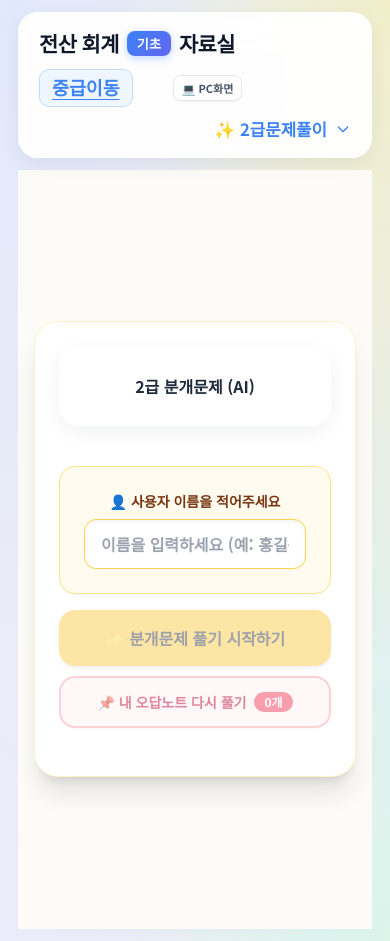
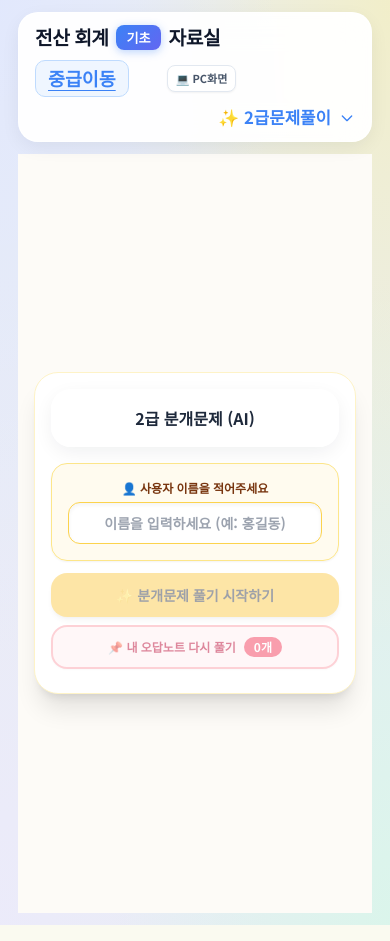
Before and after one commit to wooskor79/account, a PHP site: page / in a window 390 px wide. Run offline with PHP 8.4, Linux system fonts and the light colour scheme; the visitor is signed in with stand-in values (Sample User, id 1); some libraries are stand-ins or nearby versions.

Commit message:
fix: resolve mobile quiz dropdown z-index overlap and reduce title vertical padding

```diff
--- a/css/style.css
+++ b/css/style.css
@@ -69,6 +69,8 @@ box-shadow: 0 6px 20px -2px rgba(15, 23, 42, 0.07);
 border: 1px solid rgba(255, 255, 255, 0.9);
 margin-bottom: 12px;
 flex-shrink: 0;
+position: relative;
+z-index: 1000;
 }
 
 .logo-section {
@@ -1281,6 +1283,15 @@ body { height: auto; overflow-y: auto; }
 .calc-display { font-size: 1.4rem; padding: 10px; }
 .calc-btn { padding: 10px 0; font-size: 1rem; }
 }
+#quiz-dropdown-wrapper {
+    position: relative;
+    z-index: 1001;
+}
+
+#quiz-menu-dropdown, #quiz1-menu-dropdown {
+    z-index: 99999 !important;
+}
+
 /* 모바일 및 태블릿 환경 강제 문제풀이 모드 및 상단 레이아웃 */
 @media (max-width: 1024px) {
     #main-content-view {
@@ -1291,21 +1302,23 @@ body { height: auto; overflow-y: auto; }
     }
 
     header {
-        padding: 15px 20px;
+        padding: 10px 16px;
+        position: relative;
+        z-index: 1000;
     }
     .logo-section {
         flex-direction: row;
         flex-wrap: wrap;
-        gap: 10px;
+        gap: 8px;
         align-items: center;
     }
     .logo-section h1 {
-        margin-right: 15px;
+        margin-right: 10px;
         white-space: nowrap;
-        font-size: 1.3rem;
+        font-size: 1.2rem;
     }
     .header-links {
-        gap: 15px;
+        gap: 10px;
     }
     .login-section {
         display: none !important; /* 모바일/태블릿에서 로그인 숨김 */
--- a/index.php
+++ b/index.php
@@ -84,13 +84,13 @@ $show_lock_gate = $is_private && !$is_admin;
             </button>
 
             <div class="header-links" style="align-items: center; display: flex; margin-left: auto;">
-                <div class="relative inline-block" id="quiz-dropdown-wrapper">
+                <div class="relative inline-block z-[1001]" id="quiz-dropdown-wrapper">
                     <!-- 급수에 따라 텍스트 및 색상이 동적 변경되는 단일 문제풀이 버튼 -->
                     <span id="quiz-menu-btn" onclick="toggleQuizMenu()" style="color: var(--accounting-point); font-weight:700; cursor:pointer; display:flex; align-items:center; gap:4px; font-size:1.05rem;">
                         ✨ 2급문제풀이 <svg class="w-4 h-4 ml-1" fill="none" stroke="currentColor" viewBox="0 0 24 24" xmlns="http://www.w3.org/2000/svg"><path stroke-linecap="round" stroke-linejoin="round" stroke-width="2" d="M19 9l-7 7-7-7"></path></svg>
                     </span>
 
-                    <div id="quiz-menu-dropdown" class="hidden absolute right-0 left-auto mt-3 w-64 max-w-[calc(100vw-32px)] bg-white rounded-xl shadow-xl border border-slate-100 py-2 z-[9999]">
+                    <div id="quiz-menu-dropdown" class="hidden absolute right-0 left-auto mt-3 w-64 max-w-[calc(100vw-32px)] bg-white rounded-xl shadow-xl border border-slate-100 py-2 z-[99999]">
                         <!-- 2급 문제풀이 메뉴 (기초 모드 시 노출) -->
                         <div id="quiz-menu-items-grade2">
                             <a onclick="openQuizApp('journal')" class="block px-4 py-3 text-sm font-semibold text-slate-700 hover:bg-amber-50 hover:text-amber-600 cursor-pointer border-b border-slate-100">
@@ -276,17 +276,17 @@ $show_lock_gate = $is_private && !$is_admin;
     <div id="quiz-content-view" class="hidden flex-grow flex items-center justify-center p-4 bg-[#fdfbf7] overflow-y-auto" style="min-height: calc(100vh - 85px);">
 
         <!-- 1. 분개문제풀기 컨테이너 -->
-        <div id="journal-quiz-container" class="w-full max-w-2xl bg-white rounded-3xl shadow-xl p-6 sm:p-8 border border-amber-100 my-auto hidden relative">
+        <div id="journal-quiz-container" class="w-full max-w-2xl bg-white rounded-3xl shadow-xl p-4 sm:p-7 md:p-8 border border-amber-100 my-auto hidden relative">
 
-            <header class="flex items-center justify-between gap-1 sm:gap-2 mb-4 md:mb-6 min-h-[52px]">
+            <header class="flex items-center justify-between gap-1 sm:gap-2 mb-2 sm:mb-4 min-h-[38px] sm:min-h-[48px]">
                 <div class="flex items-center flex-shrink-0 min-w-0 lg:min-w-[110px]">
                     <button onclick="goHome()" class="hidden lg:inline-flex items-center text-xs bg-slate-100 hover:bg-slate-200 text-slate-600 px-3 py-2 rounded-xl transition font-medium whitespace-nowrap shadow-xs">
                         🏠 홈으로 돌아가기
                     </button>
                 </div>
 
-                <div class="flex-1 flex items-center justify-center min-h-[48px] px-1 overflow-hidden">
-                    <h1 class="text-base sm:text-xl md:text-2xl font-bold text-slate-800 text-center leading-snug break-keep line-clamp-2 max-w-full m-0">2급분개</h1>
+                <div class="flex-1 flex items-center justify-center min-h-[36px] sm:min-h-[44px] px-1 overflow-hidden">
+                    <h1 class="text-base sm:text-lg md:text-xl font-bold text-slate-800 text-center leading-snug break-keep line-clamp-2 max-w-full m-0">2급분개</h1>
                 </div>
 
                 <div class="flex items-center justify-end flex-shrink-0 min-w-0 md:min-w-[110px]">
@@ -298,21 +298,21 @@ $show_lock_gate = $is_private && !$is_admin;
             </header>
 
             <!-- 분개 Start Screen -->
-            <div id="start-screen" class="text-center py-6 space-y-4">
-                <div class="bg-amber-50/80 rounded-2xl p-6 border border-amber-200 text-slate-800 shadow-sm max-w-md mx-auto">
-                    <label for="quiz-user-name" class="block text-sm font-bold text-amber-900 mb-2">
+            <div id="start-screen" class="text-center py-2 sm:py-4 space-y-3">
+                <div class="bg-amber-50/80 rounded-2xl p-4 sm:p-5 border border-amber-200 text-slate-800 shadow-sm max-w-md mx-auto">
+                    <label for="quiz-user-name" class="block text-xs sm:text-sm font-bold text-amber-900 mb-1.5">
                         👤 사용자 이름을 적어주세요
                     </label>
-                    <input type="text" id="quiz-user-name" placeholder="이름을 입력하세요 (예: 홍길동)" class="w-full bg-white border border-amber-300 rounded-xl px-4 py-3 text-slate-800 outline-none text-center font-bold text-base focus:ring-2 focus:ring-amber-400 focus:border-amber-500 shadow-inner transition" onchange="saveUserName(this.value)" oninput="syncUserName(this.value); updateWrongNotesUI('journal', currentQuizLevel);" onkeydown="if(event.key==='Enter'){ saveUserName(this.value); startQuiz(); }">
+                    <input type="text" id="quiz-user-name" placeholder="이름을 입력하세요 (예: 홍길동)" class="w-full bg-white border border-amber-300 rounded-xl px-3.5 py-2.5 sm:py-3 text-slate-800 outline-none text-center font-bold text-sm sm:text-base focus:ring-2 focus:ring-amber-400 focus:border-amber-500 shadow-inner transition" onchange="saveUserName(this.value)" oninput="syncUserName(this.value); updateWrongNotesUI('journal', currentQuizLevel);" onkeydown="if(event.key==='Enter'){ saveUserName(this.value); startQuiz(); }">
                 </div>
 
                 <span id="status-message" class="hidden"></span>
 
-                <div class="max-w-md mx-auto flex flex-col gap-2.5">
-                    <button id="start-btn" onclick="startQuiz()" disabled class="w-full py-4 bg-amber-400 hover:bg-amber-500 text-slate-900 font-bold rounded-2xl shadow-md transition transform active:scale-95 disabled:opacity-40 disabled:cursor-not-allowed text-base flex items-center justify-center gap-2">
+                <div class="max-w-md mx-auto flex flex-col gap-2">
+                    <button id="start-btn" onclick="startQuiz()" disabled class="w-full py-3 sm:py-3.5 bg-amber-400 hover:bg-amber-500 text-slate-900 font-bold rounded-2xl shadow-md transition transform active:scale-95 disabled:opacity-40 disabled:cursor-not-allowed text-sm sm:text-base flex items-center justify-center gap-2">
                         ✨ 분개문제 풀기 시작하기
                     </button>
-                    <button id="start-wrong-journal-btn" onclick="startWrongJournalQuiz()" disabled class="w-full py-3.5 bg-rose-50 hover:bg-rose-100 text-rose-700 border-2 border-rose-300 font-bold rounded-2xl shadow-sm transition transform active:scale-95 disabled:opacity-50 disabled:cursor-not-allowed text-sm flex items-center justify-center gap-2">
+                    <button id="start-wrong-journal-btn" onclick="startWrongJournalQuiz()" disabled class="w-full py-2.5 sm:py-3 bg-rose-50 hover:bg-rose-100 text-rose-700 border-2 border-rose-300 font-bold rounded-2xl shadow-sm transition transform active:scale-95 disabled:opacity-50 disabled:cursor-not-allowed text-xs sm:text-sm flex items-center justify-center gap-2">
                         <span>📌 내 오답노트 다시 풀기</span>
                         <span id="wrong-journal-count-badge" class="bg-rose-500 text-white text-xs px-2.5 py-0.5 rounded-full font-extrabold shadow-2xs">0개</span>
                     </button>
@@ -394,17 +394,17 @@ $show_lock_gate = $is_private && !$is_admin;
         </div>
 
         <!-- 2. 필기문제풀기 컨테이너 -->
-        <div id="theory-quiz-container" class="w-full max-w-2xl bg-white rounded-3xl shadow-xl p-6 sm:p-8 border border-emerald-100 my-auto hidden relative">
+        <div id="theory-quiz-container" class="w-full max-w-2xl bg-white rounded-3xl shadow-xl p-4 sm:p-7 md:p-8 border border-emerald-100 my-auto hidden relative">
 
-            <header class="flex items-center justify-between gap-1 sm:gap-2 mb-4 md:mb-6 min-h-[52px]">
+            <header class="flex items-center justify-between gap-1 sm:gap-2 mb-2 sm:mb-4 min-h-[38px] sm:min-h-[48px]">
                 <div class="flex items-center flex-shrink-0 min-w-0 lg:min-w-[110px]">
                     <button onclick="goHome()" class="hidden lg:inline-flex items-center text-xs bg-slate-100 hover:bg-slate-200 text-slate-600 px-3 py-2 rounded-xl transition font-medium whitespace-nowrap shadow-xs">
                         🏠 홈으로 돌아가기
                     </button>
                 </div>
 
-                <div class="flex-1 flex items-center justify-center min-h-[48px] px-1 overflow-hidden">
-                    <h1 class="text-base sm:text-xl md:text-2xl font-bold text-slate-800 text-center leading-snug break-keep line-clamp-2 max-w-full m-0">2급필기</h1>
+                <div class="flex-1 flex items-center justify-center min-h-[36px] sm:min-h-[44px] px-1 overflow-hidden">
+                    <h1 class="text-base sm:text-lg md:text-xl font-bold text-slate-800 text-center leading-snug break-keep line-clamp-2 max-w-full m-0">2급필기</h1>
                 </div>
 
                 <div class="flex items-center justify-end flex-shrink-0 min-w-0 md:min-w-[110px]">
@@ -416,21 +416,21 @@ $show_lock_gate = $is_private && !$is_admin;
             </header>
 
             <!-- 필기 Start Screen -->
-            <div id="theory-start-screen" class="text-center py-6 space-y-4">
-                <div class="bg-emerald-50/80 rounded-2xl p-6 border border-emerald-200 text-slate-800 shadow-sm max-w-md mx-auto">
-                    <label for="theory-quiz-user-name" class="block text-sm font-bold text-emerald-900 mb-2">
+            <div id="theory-start-screen" class="text-center py-2 sm:py-4 space-y-3">
+                <div class="bg-emerald-50/80 rounded-2xl p-4 sm:p-5 border border-emerald-200 text-slate-800 shadow-sm max-w-md mx-auto">
+                    <label for="theory-quiz-user-name" class="block text-xs sm:text-sm font-bold text-emerald-900 mb-1.5">
                         👤 사용자 이름을 적어주세요
                     </label>
-                    <input type="text" id="theory-quiz-user-name" placeholder="이름을 입력하세요 (예: 홍길동)" class="w-full bg-white border border-emerald-300 rounded-xl px-4 py-3 text-slate-800 outline-none text-center font-bold text-base focus:ring-2 focus:ring-emerald-400 focus:border-emerald-500 shadow-inner transition" onchange="saveUserName(this.value)" oninput="syncUserName(this.value); updateWrongNotesUI('theory', currentQuizLevel);" onkeydown="if(event.key==='Enter'){ saveUserName(this.value); startTheoryQuiz(); }">
+                    <input type="text" id="theory-quiz-user-name" placeholder="이름을 입력하세요 (예: 홍길동)" class="w-full bg-white border border-emerald-300 rounded-xl px-3.5 py-2.5 sm:py-3 text-slate-800 outline-none text-center font-bold text-sm sm:text-base focus:ring-2 focus:ring-emerald-400 focus:border-emerald-500 shadow-inner transition" onchange="saveUserName(this.value)" oninput="syncUserName(this.value); updateWrongNotesUI('theory', currentQuizLevel);" onkeydown="if(event.key==='Enter'){ saveUserName(this.value); startTheoryQuiz(); }">
                 </div>
 
                 <span id="theory-status-message" class="hidden"></span>
 
-                <div class="max-w-md mx-auto flex flex-col gap-2.5">
-                    <button id="start-theory-btn" onclick="startTheoryQuiz()" class="w-full py-4 bg-emerald-400 hover:bg-emerald-500 text-slate-900 font-bold rounded-2xl shadow-md transition transform active:scale-95 disabled:opacity-40 disabled:cursor-not-allowed text-base flex items-center justify-center gap-2">
+                <div class="max-w-md mx-auto flex flex-col gap-2">
+                    <button id="start-theory-btn" onclick="startTheoryQuiz()" class="w-full py-3 sm:py-3.5 bg-emerald-400 hover:bg-emerald-500 text-slate-900 font-bold rounded-2xl shadow-md transition transform active:scale-95 disabled:opacity-40 disabled:cursor-not-allowed text-sm sm:text-base flex items-center justify-center gap-2">
                         ✨ 필기문제 풀기 시작하기
                     </button>
-                    <button id="start-wrong-theory-btn" onclick="startWrongTheoryQuiz()" disabled class="w-full py-3.5 bg-rose-50 hover:bg-rose-100 text-rose-700 border-2 border-rose-300 font-bold rounded-2xl shadow-sm transition transform active:scale-95 disabled:opacity-50 disabled:cursor-not-allowed text-sm flex items-center justify-center gap-2">
+                    <button id="start-wrong-theory-btn" onclick="startWrongTheoryQuiz()" disabled class="w-full py-2.5 sm:py-3 bg-rose-50 hover:bg-rose-100 text-rose-700 border-2 border-rose-300 font-bold rounded-2xl shadow-sm transition transform active:scale-95 disabled:opacity-50 disabled:cursor-not-allowed text-xs sm:text-sm flex items-center justify-center gap-2">
                         <span>📌 내 오답노트 다시 풀기</span>
                         <span id="wrong-theory-count-badge" class="bg-rose-500 text-white text-xs px-2.5 py-0.5 rounded-full font-extrabold shadow-2xs">0개</span>
                     </button>
```
